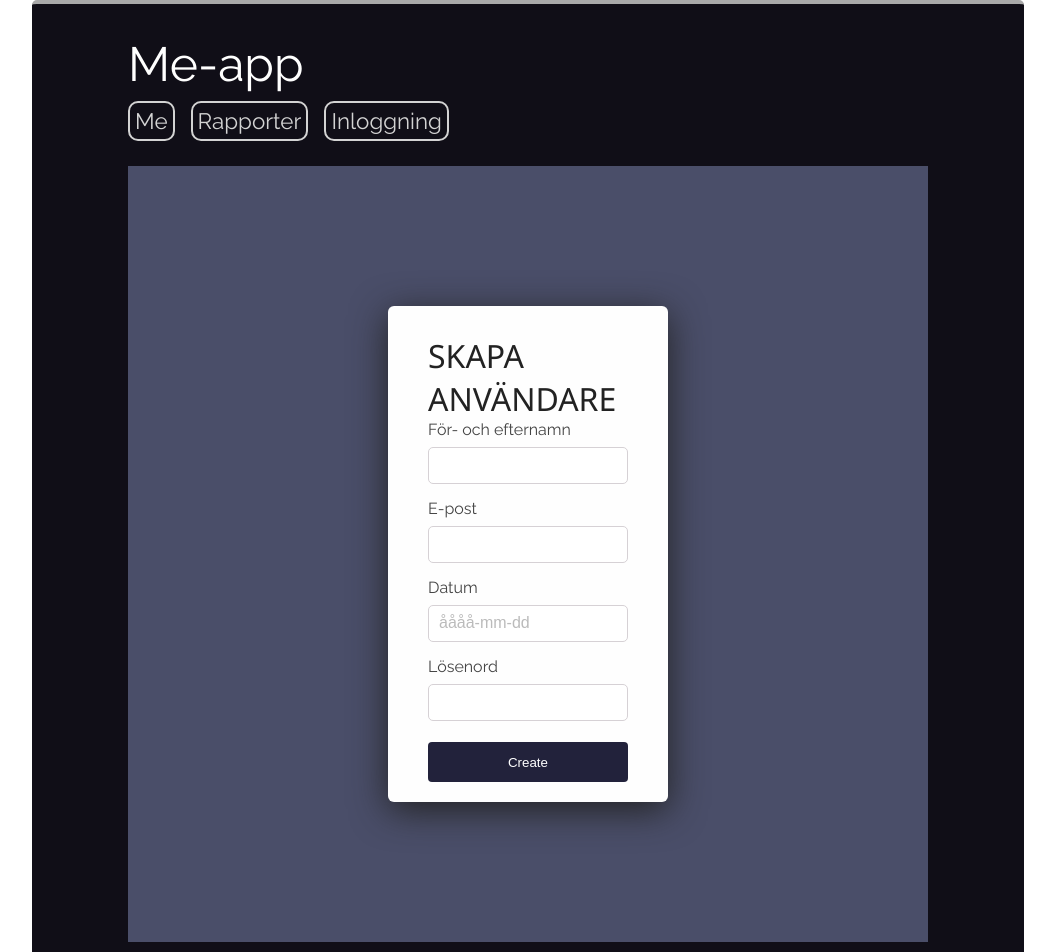
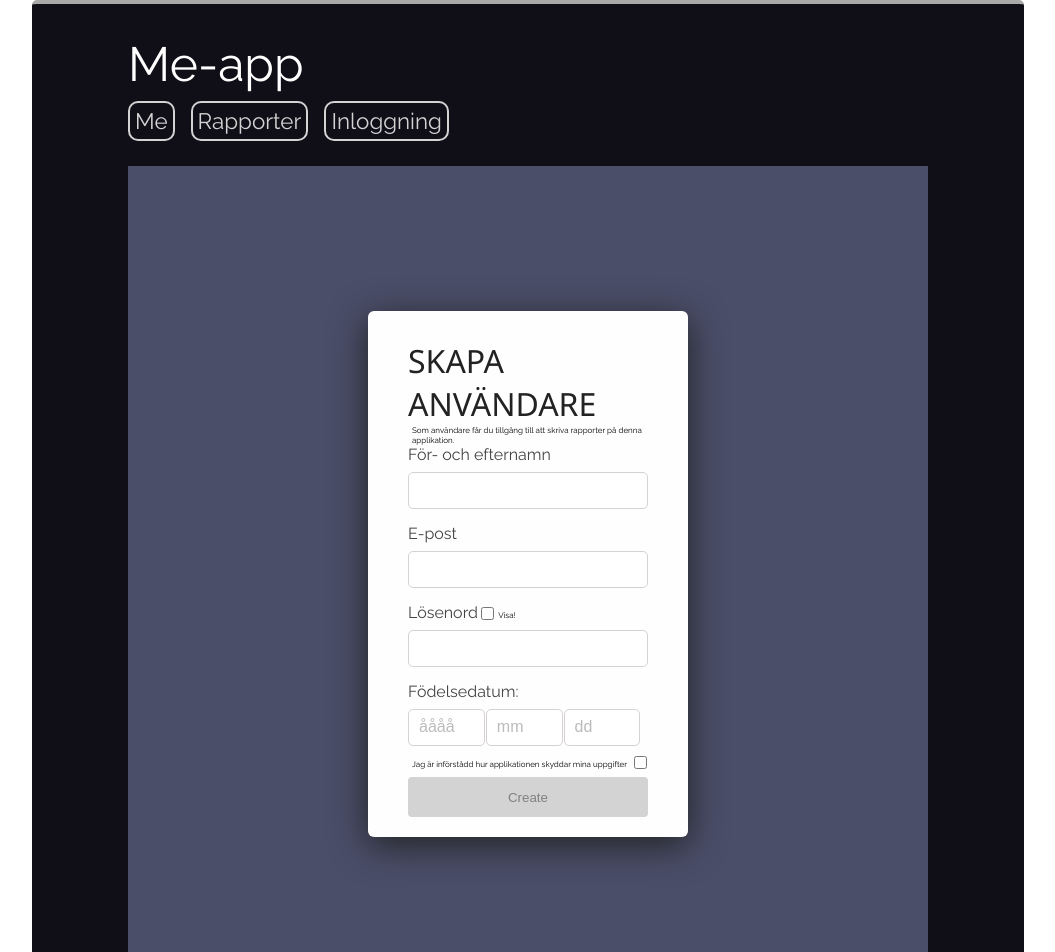
Before and after one commit to persla/jsramverk, a React (Create React App) app: page /Login in a window 1280 px wide. Shown: the top 952 px of the page, without its empty margins (112-1167 px from the left). Built offline with nearby package versions, Linux system fonts and the light colour scheme.

Commit message:
new date picker and adding style to form

```diff
--- a/src/App.css
+++ b/src/App.css
@@ -111,8 +111,22 @@ button:hover {
   background-color: #4A4E69;
   color: #fefefe;
 }
+
+button:disabled {
+  min-width: 100%;
+  cursor: pointer;
+  margin-right: 0.25em;
+  margin-top: 0.5em;
+  padding: 	0.938em;
+  border: none;
+  border-radius: 4px;
+  background-color: lightgray;
+  color: gray;
+}
+
+
 .wrapper {
-  height: 97vh;
+  height: 102vh;
   width: 100%;
   display: flex;
   flex-direction: column;
@@ -124,7 +138,7 @@ button:hover {
 .form-wrapper {
   display: flex;
   flex-direction: column;
-  width: 280px;
+  width: 320px;
   max-width: 80%;
   min-width: 100px;
   min-height: 400px;
@@ -192,6 +206,12 @@ input::placeholder {
   display: relative;
 }
 
+.info {
+  color:black;
+  font-size: 0.5em;
+  display: relative;
+}
+
 .fullName,
 .email,
 .date,
@@ -207,8 +227,32 @@ input::placeholder {
 
 .email,
 .date,
-.password {
+.password,
+.birth{
   width: 100%;
+}
+
+.birth{
+ margin-bottom: 8px;
+}
+
+
+
+.datum {
+  max-width: 32%;
+  display: flex;
+  flex-direction: column;
+  margin-bottom: 6px;
+  margin-right: 1px;
+}
+
+[type="checkbox"]{
+    vertical-align: middle;
+    margin-left: 0.2rem;
+}
+
+input[type="checkbox"]:focus{
+        outline:0;
 }
 
 .submit {
--- a/src/Login.js
+++ b/src/Login.js
@@ -10,8 +10,11 @@ class Login extends React.Component {
 }
 
 const validEmailRegex = RegExp(/^[^\s@]+@[^\s@]+\.[^\s@]+$/);
-const validDateRegex = RegExp(/(19|20)\d\d[-](0[1-9]|1[012])[-](0[1-9]|[12][0-9]|3[01])/g);
+// const validDateRegex = RegExp(/(19|20)\d\d[-](0[1-9]|1[012])[-](0[1-9]|[12][0-9]|3[01])/g);
 const validPasswordRegex = new RegExp("^(?=.*[a-z])(?=.*[A-Z])(?=.*[0-9])(?=.*[!@#$%^&*])(?=.{8,})");
+const validYearRegex = RegExp(/(19|20)\d\d/g);
+const validMonthRegex = RegExp(/(jan|feb|mar|apr|maj|jun|jul|aug|sep|okt|nov|dec)/i);
+const validDayRegex = RegExp(/([1-9]|[12][0-9]|3[01])/g);
 
 const validateForm = (errors) => {
     let valid = true;
@@ -28,15 +31,34 @@ constructor(props) {
             fullName: null,
             email: null,
             password: null,
-    date: null,
-    datum: new Date().getDate(),
+            yearChoice: null,
+            monthChoice: null,
+            dayChoice: null,
+            showPassword: null,
+            formValidation: null,
+            isGoing: false,
+            isOk: false,
             errors: {
                 fullName: '',
                 email: '',
                 password: '',
-      date: '',
+                yearChoice: '',
+                monthChoice: '',
+                dayChoice: '',
+
             }
         };
+        this.handleInputChange = this.handleInputChange.bind(this);
+    }
+
+    handleInputChange(event) {
+        const target = event.target;
+        const value = target.type === 'checkbox' ? target.checked : target.value;
+        const name = target.name;
+
+        this.setState({
+          [name]: value
+        });
       }
 
 handleChange = (event) => {
@@ -56,13 +78,24 @@ handleChange = (event) => {
         validEmailRegex.test(value)
           ? ''
           : 'Denna e-post är inte giltig än!';
-
       break;
-      case 'date':
-        errors.date =
-          validDateRegex.test(value)
+        case 'yearChoice':
+          errors.yearChoice =
+            validYearRegex.test(value)
               ? ''
-            : 'Denna datum är inte än giltig! Format: åååå-mm-dd';
+              : 'Välj årtal';
+          break;
+          case 'monthChoice':
+            errors.monthChoice =
+              validMonthRegex.test(value)
+                ? ''
+                : 'Välj månad';
+            break
+            case 'dayChoice':
+              errors.dayChoice =
+                validDayRegex.test(value)
+                  ? ''
+                  : 'Välj dag';
               break;
     case 'password':
       errors.password =
@@ -77,24 +110,66 @@ handleChange = (event) => {
   this.setState({errors, [name]: value});
 }
 
+
 handleSubmit = (event) => {
   event.preventDefault();
-  if(validateForm(this.state.errors)) {
+  if(validateForm(this.state.errors) && this.state.fullName !== null) {
+      this.setState({formValidation: 'Valid Form!'});
     console.info('Valid Form')
   }else{
     console.error('Invalid Form')
+     this.setState({formValidation: 'Inalid Form!'});
   }
+
 }
+
+
 
 render() {
   const {errors} = this.state;
-  console.log(this.state.errors)
+  const months = [
+    {idMonth: '01', month: 'Jan', monthDays: 31},
+    {idMonth: '02', month: 'Feb', monthDays: 28},
+    {idMonth: '03', month: 'Mar', monthDays: 31},
+    {idMonth: '04', month: 'Apr', monthDays: 30},
+    {idMonth: '05', month: 'Maj', monthDays: 31},
+    {idMonth: '06', month: 'Jun', monthDays: 30},
+    {idMonth: '07', month: 'Jul', monthDays: 31},
+    {idMonth: '08', month: 'Aug', monthDays: 31},
+    {idMonth: '09', month: 'Sep', monthDays: 30},
+    {idMonth: '10', month: 'Okt', monthDays: 31},
+    {idMonth: '11', month: 'Nov', monthDays: 30},
+    {idMonth: '12', month: 'Dec', monthDays: 31}
+  ];
+
+  const listMonts = months.map((month) =>
+  <option value={month.month} key={month.month}>{month.idMonth}</option>
+);
+
+const range = (start, end, step) => {
+  return Array.from(Array.from(Array(Math.ceil((end-start)/step)).keys()), x => start+ x*step);
+}
+
+const days = range(1, 32, 1);
+const listDays = days.map((day) =>
+<option value={('0000'+day.toString()).slice(-2)} key={day}>{day}</option>
+
+);
+
+const years = range(1900, 2100, 1);
+const listYears = years.map((year, index) =>
+<option value={year}key={year}></option>
+);
+
 
   return (
     <div className='wrapper'>
       <div className='form-wrapper'>
         <h2>Skapa användare</h2>
+        <span className='info'>Som användare får du tillgång till att skriva rapporter på denna applikation.
+        </span>
         <form onSubmit={this.handleSubmit} noValidate>
+
           <div className='fullName'>
             <label htmlFor="fullName">För- och efternamn</label>
             <input type='text' name='fullName' required onChange={this.handleChange} noValidate />
@@ -103,8 +178,8 @@ render() {
             {this.state.fullName !== null && this.state.fullName.length > 4 ?
                 <span className='valid'>Giltigt namn!</span> :
             ''}
+          </div>
 
-          </div>
           <div className='email'>
             <label htmlFor="email">E-post</label>
             <input type='email' name='email' required onChange={this.handleChange} noValidate />
@@ -113,29 +188,93 @@ render() {
               {this.state.email !== null && errors.email.length === 0 ?
                   <span className='valid'>Giltig E-post!</span> :
               ''}
+              </div>
 
-          </div>
-          <div className='date'>
-            <label htmlFor="date">Datum</label>
-            <input type='text'  name='date' placeholder="åååå-mm-dd" required onChange={this.handleChange} noValidate />
-            {errors.date.length > 0 &&
-              <span className='error'>{errors.date}</span>}
-              {this.state.date !== null && errors.date.length === 0 ?
-                  <span className='valid'>Giltigt datum!</span> :
-              ''}
-          </div>
           <div className='password'>
-            <label htmlFor="password">Lösenord</label>
+            <label htmlFor="password">Lösenord
+            <input
+            name="isGoing"
+            type="checkbox"
+            checked={this.state.isGoing}
+            onChange={this.handleInputChange} />
+            <span className='info'>Visa!</span> </label>
+            {this.state.isGoing === false ?
                 <input type='password' name='password' required onChange={this.handleChange} noValidate />
+                :
+                <input type='text' name='password' required onChange={this.handleChange} />
+            }
             {errors.password.length > 0 &&
               <span className='error'>{errors.password}</span>}
               {this.state.password !== null && errors.password.length === 0 ?
                   <span className='valid'>Giltigt lösenord!</span> :
               ''}
               </div>
+
+              <div className='birth'>
+              <label htmlFor="year">Födelsedatum:</label>
+              </div>
+
+              <div className='datum'>
+              <input list="year" placeholder="åååå" id="yearChoice" maxLength="4" name="yearChoice"
+              required onChange={this.handleChange} noValidate/>
+              <datalist id="year">
+              {listYears}
+              </datalist>
+              {errors.yearChoice.length > 0 &&
+                <span className='error'>{errors.yearChoice}</span>}
+                {this.state.yearChoice !== null && errors.yearChoice.length === 0 ?
+                    <span className='valid'>Giltig Årtal!</span> :
+                ''}
+              </div>
+
+              <div className='datum'>
+              <input list="month" placeholder="mm" id="monthChoice" maxLength="3" name="monthChoice"
+              required onChange={this.handleChange} noValidate />
+              <datalist id="month">
+              {listMonts}
+              </datalist>
+              {errors.monthChoice.length > 0 &&
+                <span className='error'>{errors.monthChoice}</span>}
+                {this.state.monthChoice !== null && errors.monthChoice.length === 0 ?
+                    <span className='valid'>Giltig månad!</span> :
+                ''}
+              </div>
+
+              <div className='datum'>
+              <input list="day" placeholder="dd" id="dayChoice" maxLength="2" name="dayChoice"
+              required onChange={this.handleChange} noValidate />
+              <datalist id="day">
+              {listDays}
+              </datalist>
+
+              {errors.dayChoice.length > 0 &&
+                <span className='error'>{errors.dayChoice}</span>}
+                {this.state.dayChoice !== null && errors.dayChoice.length === 0 ?
+                    <span className='valid'>Giltig dag!</span> :
+                ''}
+                </div>
+                {console.log(this.state.formValidation)}
+              <div>
+
+                <span className='info'>Jag är införstådd hur applikationen skyddar mina uppgifter</span>
+                <input
+                name="isOk"
+                type="checkbox"
+                checked={this.state.isOk}
+                onChange={this.handleInputChange} />
+                <span className='info'>{this.state.formValidation}</span>
+
+                {this.state.isOk === true ?
                     <div className='submit'>
                        <button>Create</button>
+                     </div> :
+                     <div className='submit'>
+                        <button disabled>Create</button>
                       </div>
+                }
+                  </div>
+
+
         </form>
       </div>
     </div>
```
Lines whose indentation alone changed are shown as unchanged.
